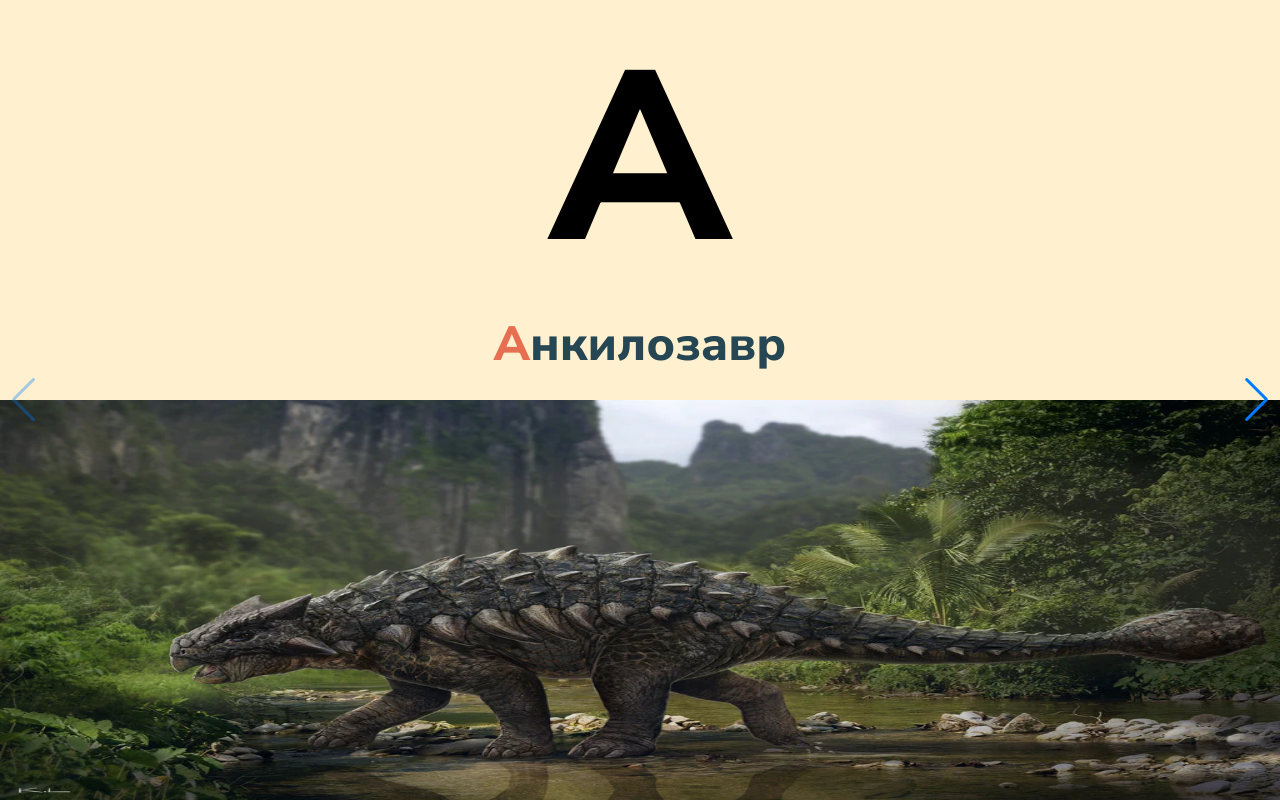
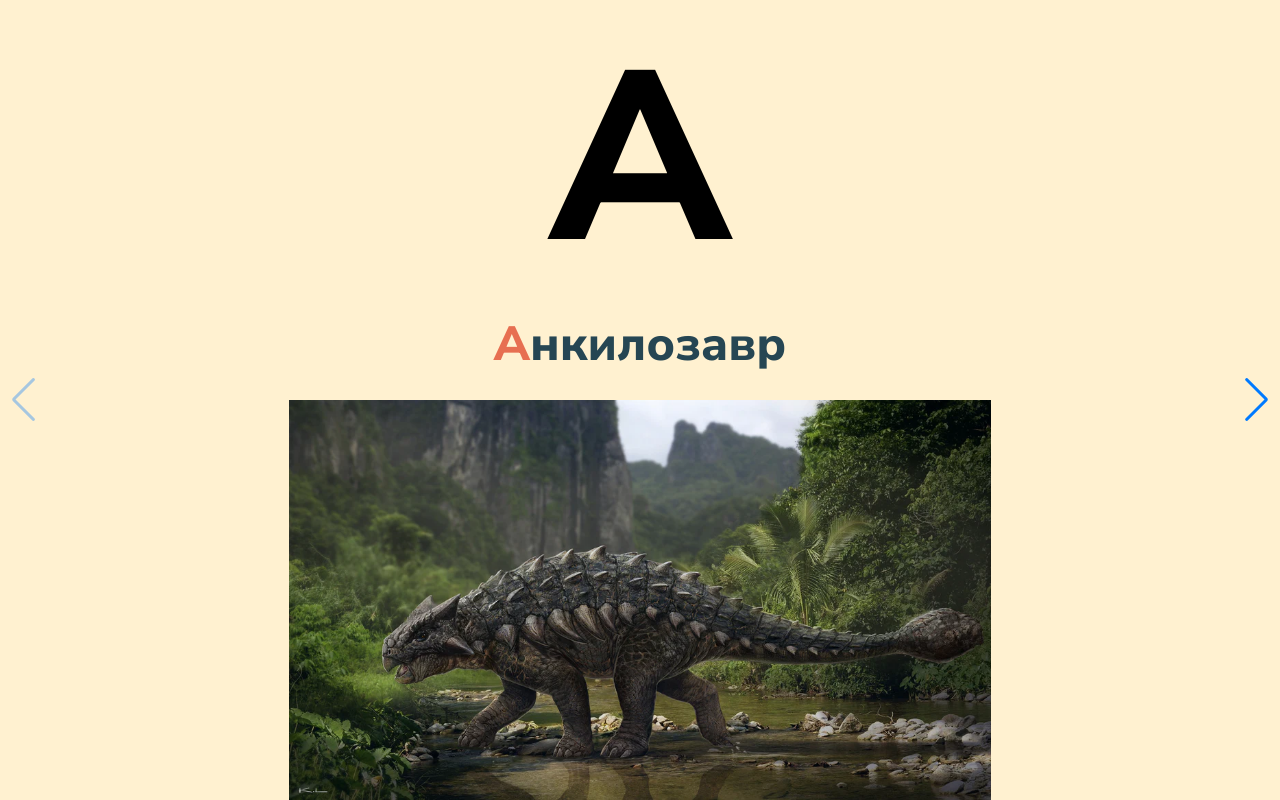
Before and after one commit to skycrazyk/alphabet, a React (Create React App) app: page /#/study in a window 1280 px wide. Built offline with nearby package versions, Linux system fonts and the light colour scheme.

Commit message:
Исправлено отображение картинки

```diff
--- a/src/components/Study/Preview/Slide/Slide.module.css
+++ b/src/components/Study/Preview/Slide/Slide.module.css
@@ -32,8 +32,13 @@
     color: var(--warm-color);
 }
 
+.image {
+    display: flex;
+    justify-content: center;
+    align-items: start;
+}
+
 .image img {
-    width: 100%;
     max-height: 100%;
     max-width: 100%;
 }
```
